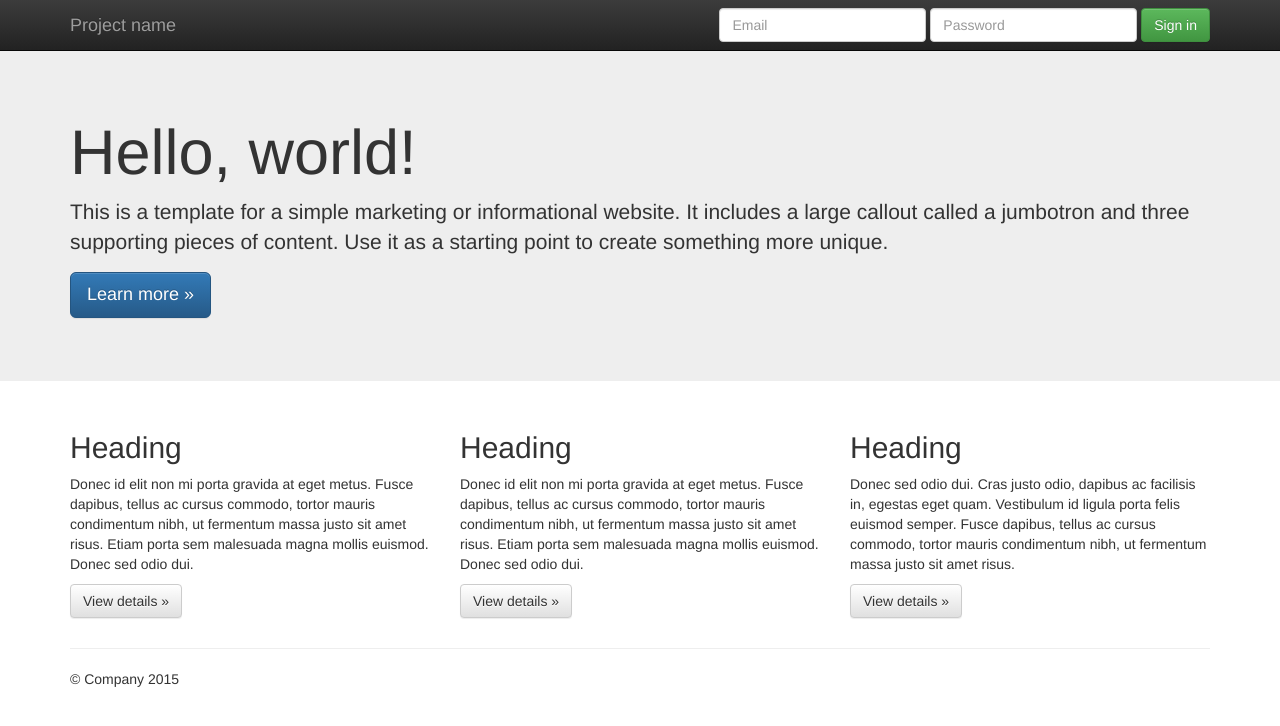
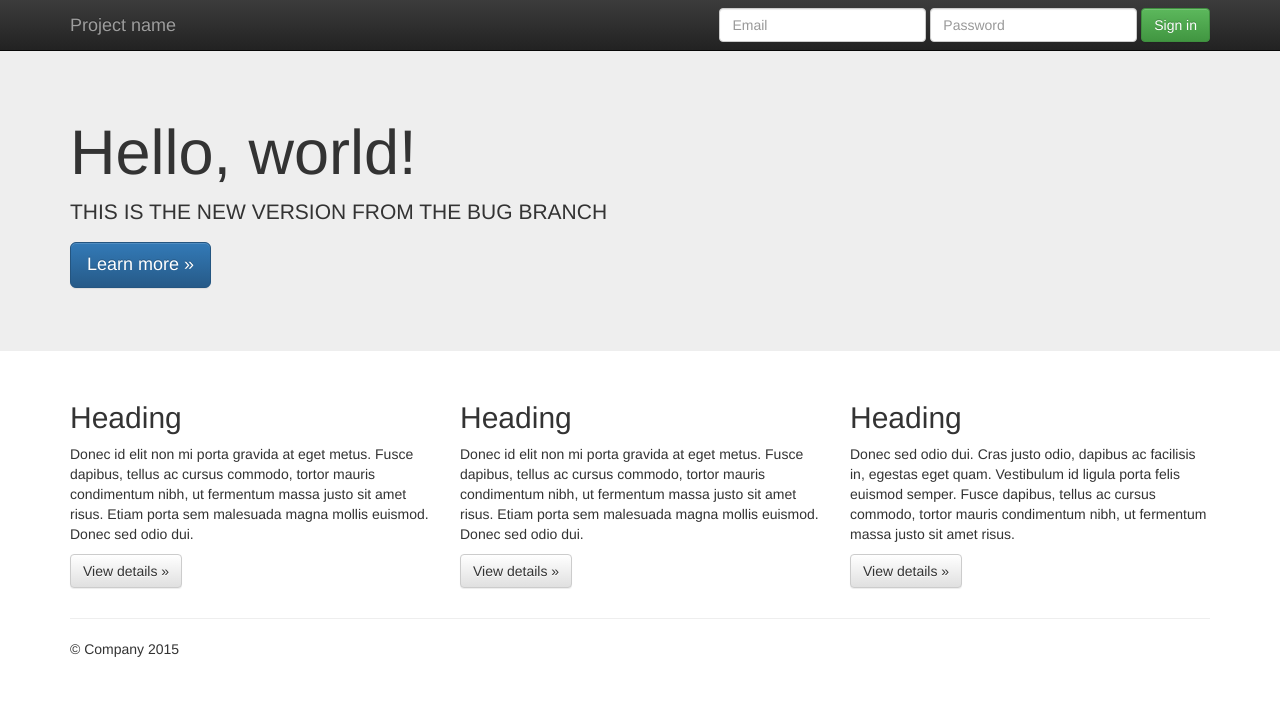
Before and after one commit to MikAnderson/Stackdev, a plain HTML site: page index.html in a window 1280 px wide. Drawn offline with nearby package versions, Linux system fonts and the light colour scheme.

Commit message:
Bug Fixed

```diff
--- a/index.html
+++ b/index.html
@@ -75,10 +75,7 @@
       <div class="container">
         <h1>Hello, world!</h1>
         <p>
-          This is a template for a simple marketing or informational website. It
-          includes a large callout called a jumbotron and three supporting
-          pieces of content. Use it as a starting point to create something more
-          unique.
+          THIS IS THE NEW VERSION FROM THE BUG BRANCH
         </p>
         <p>
           <a class="btn btn-primary btn-lg" href="#" role="button"
```
